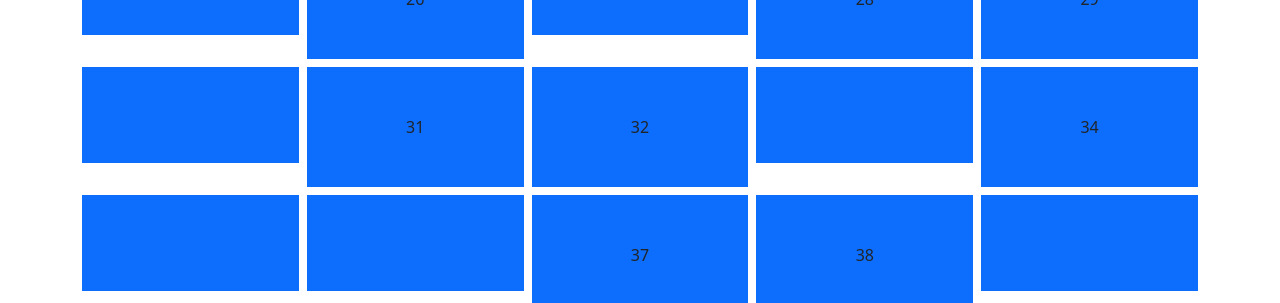
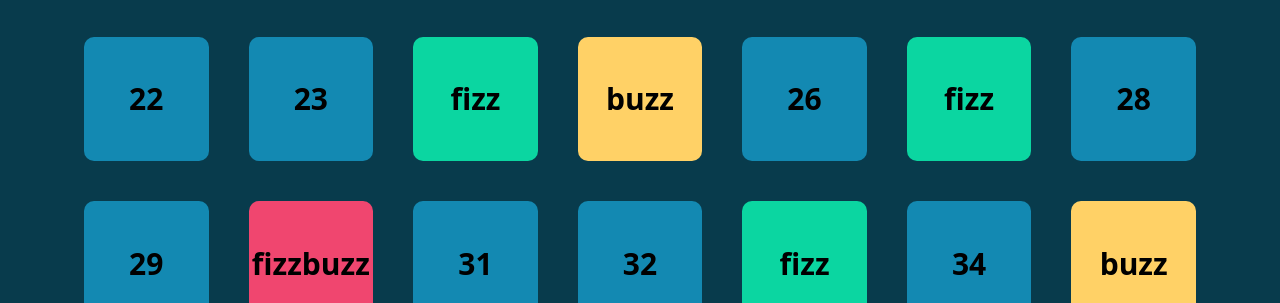
Before and after one commit to SimonePavone97/js-fizzbuzzdom, a plain HTML site: page index.html in a window 1280 px wide. Shown: the part 797-1100 px from the top of the page. Drawn offline with nearby package versions, Linux system fonts and the light colour scheme.

Commit message:
Completo

```diff
--- a/asset/main.js
+++ b/asset/main.js
@@ -1,52 +1,48 @@
-/*Consegna:
-Scrivi un programma che stampi in console i numeri da 1 a 100.
-MILESTONE 1
-Per i multipli di 3 stampi “Fizz” al posto del numero e per i multipli di 5 stampi Buzz.
-Per i numeri che sono sia multipli di 3 che di 5 stampi FizzBuzz.
-MILESTONE 2 (Bonus)
-Dato un container nel DOM, appendi un elemento html con il numero o la stringa corretta.
-MILESTONE 3 ( superbonus )
-Applica uno stile differente a seconda del valore dell'indice per i multipli di 3, per i multipli di 5 e per i valori che sono sia multipli di 3 che di 5.
-Prima di partire a scrivere codice poniamoci qualche domanda:
-Come faccio a sapere se un numero è divisibile per un altro? Abbiamo visto qualcosa di particolare che possiamo usare? Come creare nuovi elementi html e appenderli al container?
-Consigli del giorno:
-1. scriviamo sempre prima dei commenti in italiano per capire cosa vogliamo fare
-2. proviamo ad immaginare le operazioni che vogliamo far svolgere al nostro programma così come lo faremmo "a mano"
-Buon lavoro e buon divertimento!*/
+// MILESTONE 1
 
-for (i = 0; i <= 100.; i++) {
+for (let i = 1; i <= 100; i++) {
+    if (i % 3 === 0 && i % 5 === 0) {
+        console.log("FizzBuzz");
 
-    if (i % 3 == 0) {
-        console.log("fizz")
-        let fizz=""
-        document.getElementById("contenitoreNumeri").innerHTML += `
-    <div class="col text-center">
-        <div class="py-5 bg-primary"> ${fizz} </div>
-    </div>`;
+    } else if (i % 3 === 0) {
+        console.log("Fizz");
 
-    } else if (i % 5 == 0) {
-        console.log("bazz")
-        let bazz=""
-        document.getElementById("contenitoreNumeri").innerHTML += `
-    <div class="col text-center">
-        <div class="py-5 bg-primary"> ${bazz} </div>
-    </div>`;
-
-    } else if (i % 3 && i % 5 == 0) {
-        console.log(frizzbazz)
-        let fizzbazz=""
-        document.getElementById("contenitoreNumeri").innerHTML += `
-    <div class="col text-center">
-        <div class="py-5 bg-primary"> ${fizzbazz} </div>
-    </div>`;
+    } else if (i % 5 === 0) {
+        console.log("Buzz")
 
     } else {
-        console.log(i)
-        document.getElementById("contenitoreNumeri").innerHTML += `
-    <div class="col text-center">
-        <div class="py-5 bg-primary"> ${i} </div>
-    </div>`;
+        console.log(i);
+    }
+
+}
+
+
+// MILESTONE 2
+
+
+let containerNumeri = document.querySelector(`.contenitore_numeri`)
+
+for (let i = 1; i <= 100; i++) {
+
+
+    if (i % 3 === 0 && i % 5 === 0) {
+        containerNumeri.innerHTML += `<div class="quadrato fizzbuzz">fizzbuzz</div>`;
+
+    } else if (i % 3 === 0) {
+        containerNumeri.innerHTML += `<div class="quadrato fizz">fizz</div>`;
+
+
+    } else if (i % 5 === 0) {
+        containerNumeri.innerHTML += `<div class="quadrato buzz">buzz</div>`;
+
+
+    } else {
+
+        containerNumeri.innerHTML += `<div class="quadrato">${i}</div>`;
     }
 
 
+
+
+
 }
--- a/asset/style.css
+++ b/asset/style.css
@@ -0,0 +1,64 @@
+* {
+    padding: 0;
+    margin: 0;
+    box-sizing: border-box;
+}
+
+html {
+    font-size: 20px;
+    font-family: 'Segoe UI', Tahoma, Geneva, Verdana, sans-serif;
+}
+
+
+#container_principale {
+    background-color: #083b4c;
+    text-align: center;
+    color: white;
+    padding: 50px 0;
+}
+
+
+h1 {
+    font-size: 100px;
+}
+
+.quadrato {
+    font-weight: bold;
+    aspect-ratio: 1;
+    width: calc((100% / 7) - 40px);
+    background-color: #1389b2;
+    display: flex;
+    justify-content: center;
+    align-items: center;
+    font-size: 30px;
+    margin: 0 20px 40px;
+    border-radius: 10px;
+    cursor: pointer;
+}
+
+.quadrato:hover {
+    transform: scale(1.1);
+}
+
+.contenitore_numeri {
+    width: 90%;
+    margin: 50px auto 0;
+    display: flex;
+    justify-content: start;
+    flex-wrap: wrap;
+    color: black;
+}
+
+.fizz{
+    background-color: #0bd6a1;
+    color: black;
+}
+
+.buzz{
+    background-color: #ffd166;
+    color: black;
+}
+
+.fizzbuzz{
+    background-color: #f0466f;
+}
--- a/index.html
+++ b/index.html
@@ -1,34 +1,32 @@
 <!DOCTYPE html>
 <html lang="en">
-
 <head>
     <meta charset="UTF-8">
     <meta http-equiv="X-UA-Compatible" content="IE=edge">
     <meta name="viewport" content="width=device-width, initial-scale=1.0">
-    <title>js-fizzbuzzdom</title>
-    <link href="https://cdn.jsdelivr.net/npm/bootstrap@5.1.3/dist/css/bootstrap.min.css" rel="stylesheet"
-        integrity="sha384-1BmE4kWBq78iYhFldvKuhfTAU6auU8tT94WrHftjDbrCEXSU1oBoqyl2QvZ6jIW3" crossorigin="anonymous">
+    <title>FizzBuzzDom</title>
+    <link href="https://cdn.jsdelivr.net/npm/bootstrap@5.1.3/dist/css/bootstrap.min.css" rel="stylesheet" integrity="sha384-1BmE4kWBq78iYhFldvKuhfTAU6auU8tT94WrHftjDbrCEXSU1oBoqyl2QvZ6jIW3" crossorigin="anonymous">
+    <link rel="stylesheet" href="./asset/style.css">
 </head>
-
 <body>
 
-    <div class="text-center">
-        <h1 class="my-4">FreeBuzzDOM</h1>
-    </div>
 
-    <div class="container">
-        <div id="contenitoreNumeri" class="row row-cols-lg-5 g-2">
 
-        </div>
+
+
+    <div id="container_principale">
+
+        <h1 class="p-5">FizzBuzzDOM</h1>
+
+        <div class="contenitore_numeri"></div>
+
     </div>
 
 
 
 
-    <script src="https://cdn.jsdelivr.net/npm/bootstrap@5.1.3/dist/js/bootstrap.bundle.min.js"
-        integrity="sha384-ka7Sk0Gln4gmtz2MlQnikT1wXgYsOg+OMhuP+IlRH9sENBO0LRn5q+8nbTov4+1p" crossorigin="anonymous">
-    </script>
-    <script src="./asset/main.js"></script>
+
+    <script src="./asset/main.js" rel="text/javascript"></script>
+
 </body>
-
 </html>
```
Also changed, not shown: 1 other file.
